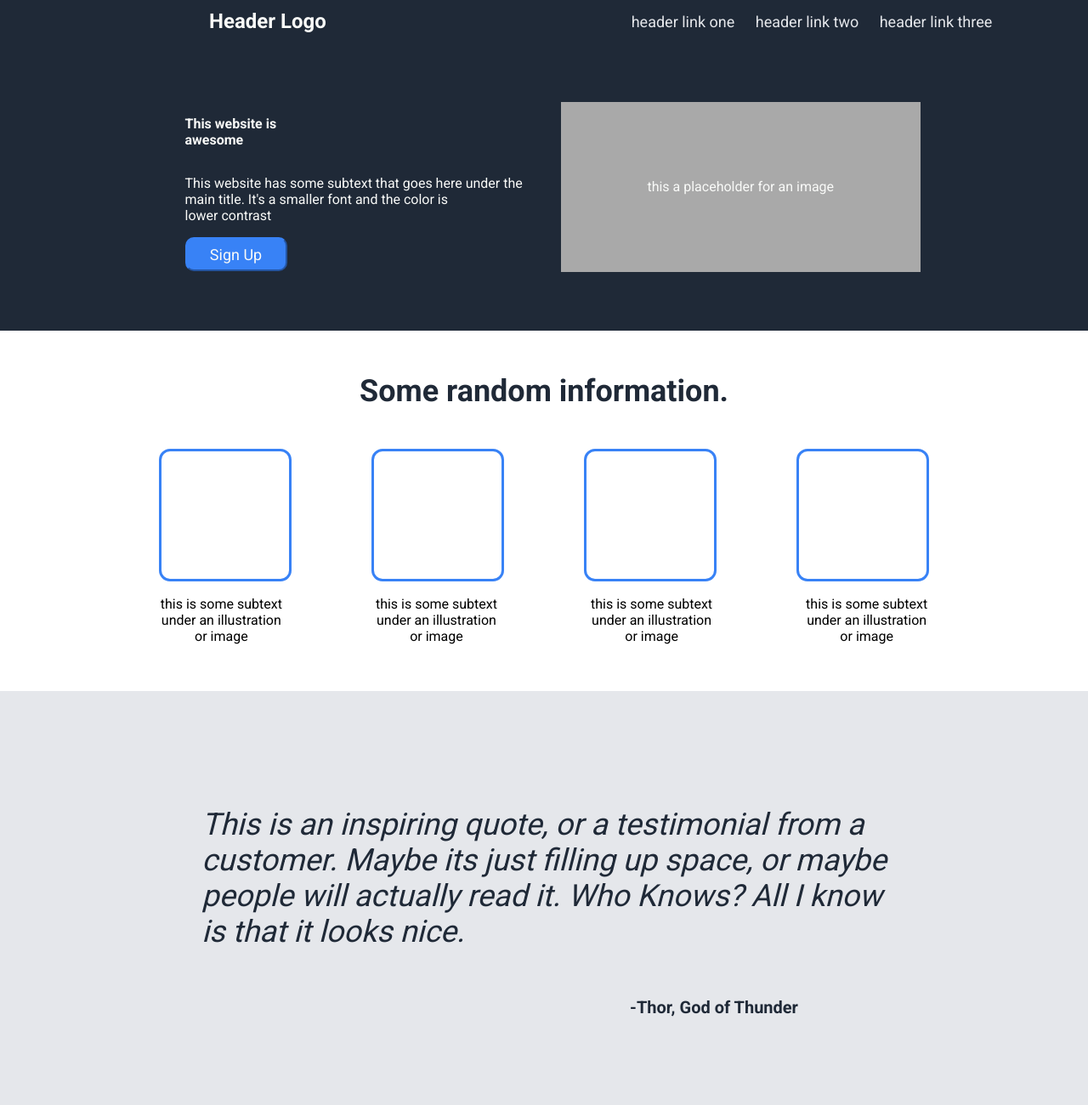
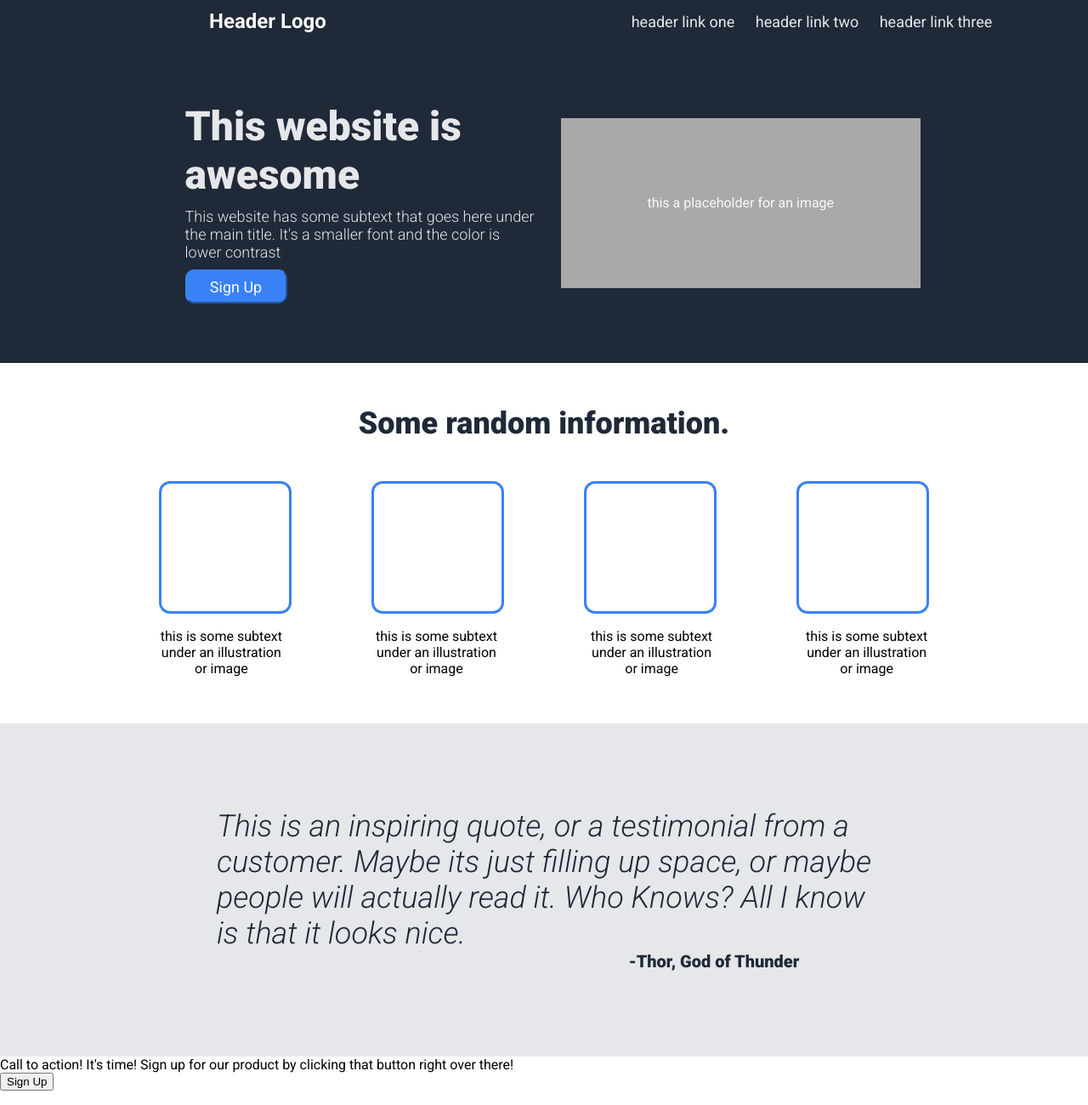
Before and after one commit to baileym12/landing-page, a plain HTML site: page index.html in a window 1280 px wide. Shown: the whole page at 85% size. Drawn offline with Linux system fonts and the light colour scheme.

Commit message:
Call to action HTMl

```diff
--- a/index.html
+++ b/index.html
@@ -3,7 +3,9 @@
 <head>
     <meta charset="UTF-8">
     <meta name="viewport" content="width=device-width, initial-scale=1.0">
-    <link href="https://fonts.googleapis.com/css2?family=Roboto:wght@400;500;700&display=swap" rel="stylesheet">
+    <link rel="preconnect" href="https://fonts.googleapis.com">
+    <link rel="preconnect" href="https://fonts.gstatic.com" crossorigin>
+    <link href="https://fonts.googleapis.com/css2?family=Roboto:ital,wght@0,100;0,300;0,400;0,500;0,700;0,900;1,100;1,300;1,400;1,500;1,700;1,900&display=swap" rel="stylesheet">
     <link rel="stylesheet" href="styles.css">
     <title>Document</title>
 </head>
@@ -21,12 +23,12 @@
     <div class = "body">
         <div class = "top">
             <div class = "left">
-                <p><strong>This website is <br> awesome</strong></p>
-                <p>
-                    This website has some subtext that goes here under the <br>
-                    main title. It's a smaller font and the color is <br>
+                <span><strong>This website is <br> awesome</strong></span>
+                <span>
+                    This website has some subtext that goes here
+                    under the main title. It's a smaller font and the color is
                     lower contrast
-                </p>
+                </span>
                 <button>Sign Up</button>
             </div>
             <div class = "right">
@@ -67,15 +69,30 @@
             </div>
         </div>
         <div class = "quote">
-            <p class = "quote-text">
+            <span class = "quote-text">
                 This is an inspiring quote, or a testimonial from a <br>
                 customer. Maybe its just filling up space, or maybe <br>
                 people will actually read it. Who Knows? All I know <br>
                 is that it looks nice.
-            </p>
-            <p class = "author">
+            </span>
+            <span class = "author">
                 -Thor, God of Thunder
-            </p>
+            </span>
+        </div>
+        <div class = "call-to-action">
+            <div class = "banner">
+                <div class = "left">
+                    <span id = "one">
+                        Call to action! It's time!
+                    </span>
+                    <span id = "two">
+                        Sign up for our product by clicking that button right over there!
+                    </span>
+                </div>
+                <div class = "right">
+                    <button>Sign Up</button>
+                </div>
+            </div>
         </div>
     </div>
 </body>
```
